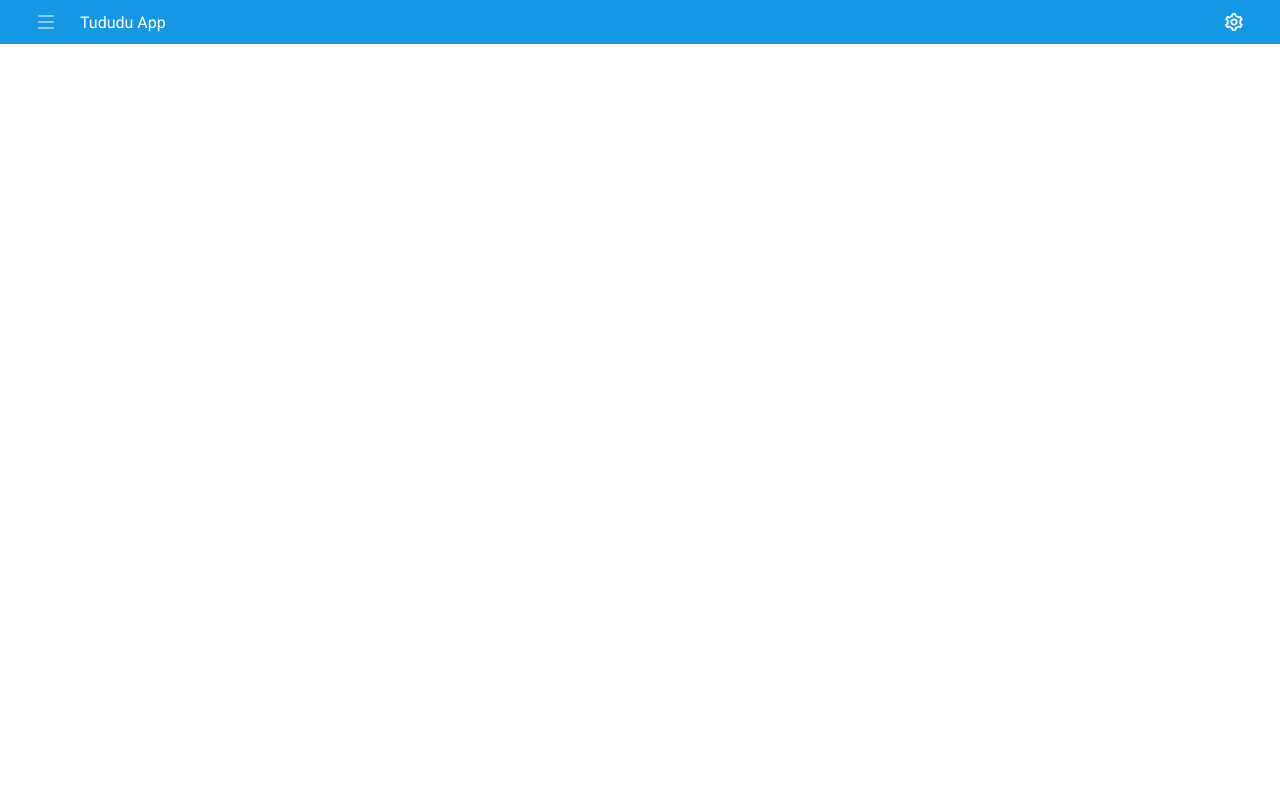
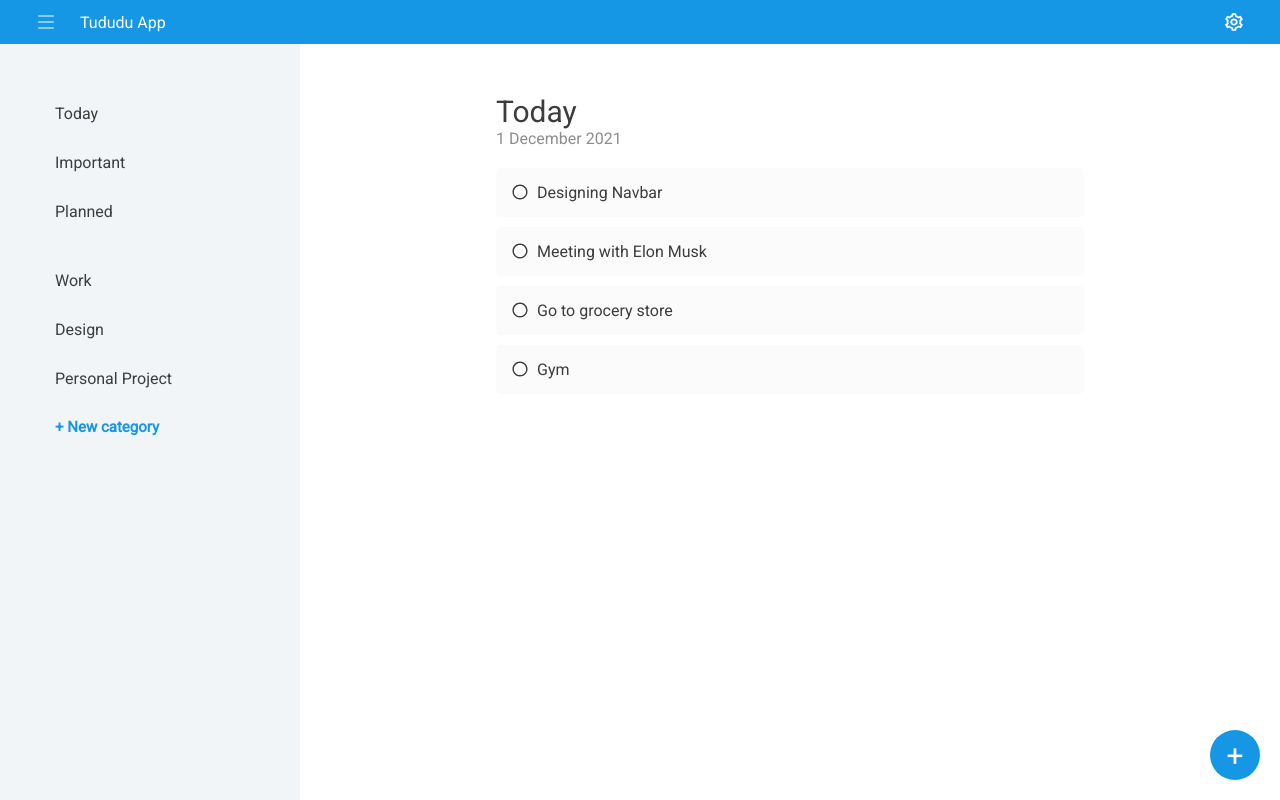
Before and after one commit to ridho-dev/tududu-app, a React (Create React App) app: page / in a window 1280 px wide. Built offline with nearby package versions, Linux system fonts and the light colour scheme.

Commit message:
Aside and Contents, html hardcoded

```diff
--- a/src/App.js
+++ b/src/App.js
@@ -2,12 +2,14 @@ import './style/style.css';
 import './style/responsive.css';
 
 import Navbar from './components/Navbar';
-
+import Contents from './components/Contents';
 
 function App() {
   return (
-    <Navbar />
-
+    <div>
+      <Navbar />
+      <Contents />
+    </div>
   );
 }
 
--- /dev/null
+++ b/src/components/Aside.js
@@ -0,0 +1,25 @@
+import React from 'react'
+
+const Aside = () => {
+  return (
+    <aside>
+      <div className="aside-container" id="asideContainer">
+        <div className="categories">
+          <div className="default-category">
+            <button className="category-btn">Today</button>
+            <button className="category-btn">Important</button>
+            <button className="category-btn">Planned</button>
+          </div>
+          <div className="custom-category">
+            <button className="category-btn">Work</button>
+            <button className="category-btn">Design</button>
+            <button className="category-btn">Personal Project</button>
+          </div>
+        </div>
+        <button type="button" className="add-category-btn" id="addCategoryBtn">+ New category</button>
+      </div>
+    </aside>
+  )
+}
+
+export default Aside
--- /dev/null
+++ b/src/components/Contents.js
@@ -0,0 +1,15 @@
+import React from 'react'
+
+import Aside from './Aside'
+import Todos from './Todos'
+
+const Contents = () => {
+  return (
+    <div className="content">
+      <Aside />
+      <Todos />
+    </div>
+  )
+}
+
+export default Contents
--- /dev/null
+++ b/src/components/Todos.js
@@ -0,0 +1,39 @@
+import React from 'react'
+
+const Todos = () => {
+  return (
+    <main>
+      <div class="main-container">
+        <div class="activity-title">
+          Today
+        </div>
+        <div class="activity-date">
+          1 December 2021
+        </div>
+        <div class="todos">
+          <div class="todo" id="todo1">
+            <div class="check-icon" id="check1"></div>
+            <div class="todo-title" id="title1">Designing Navbar</div>
+          </div>
+          <div class="todo">
+            <div class="check-icon"></div>
+            <div class="todo-title">Meeting with Elon Musk</div>
+          </div>
+          <div class="todo">
+            <div class="check-icon"></div>
+            <div class="todo-title">Go to grocery store</div>
+          </div>
+          <div class="todo">
+            <div class="check-icon"></div>
+            <div class="todo-title">Gym</div>
+          </div>
+        </div>
+        <button class="add-todo-btn" id="addTodoBtn">
+          +
+        </button>
+      </div>
+    </main>
+  )
+}
+
+export default Todos
--- a/src/index.js
+++ b/src/index.js
@@ -2,6 +2,7 @@ import React from 'react';
 import ReactDOM from 'react-dom';
 import './style/style.css';
 import App from './App';
+
 
 ReactDOM.render(
   <React.StrictMode>
@@ -9,3 +10,9 @@ ReactDOM.render(
   </React.StrictMode>,
   document.getElementById('root')
 );
+
+const navElementHeight = document.querySelector(".navbar").offsetHeight;
+const contentElement = document.querySelector(".content");
+
+contentElement.style.height = `${window.innerHeight - navElementHeight}px`
+contentElement.style.marginTop = `${navElementHeight}px`
--- a/src/style/style.css
+++ b/src/style/style.css
@@ -76,6 +76,10 @@ hr {
 /* Handle on hover */
 ::-webkit-scrollbar-thumb:hover {
   background: rgba(0, 0, 0, 0.623);
+}
+
+::-webkit-scrollbar-corner {
+  background: rgba(0,0,0,0);
 }
 /* ===== SCROLLBAR END ===== */
 
```
